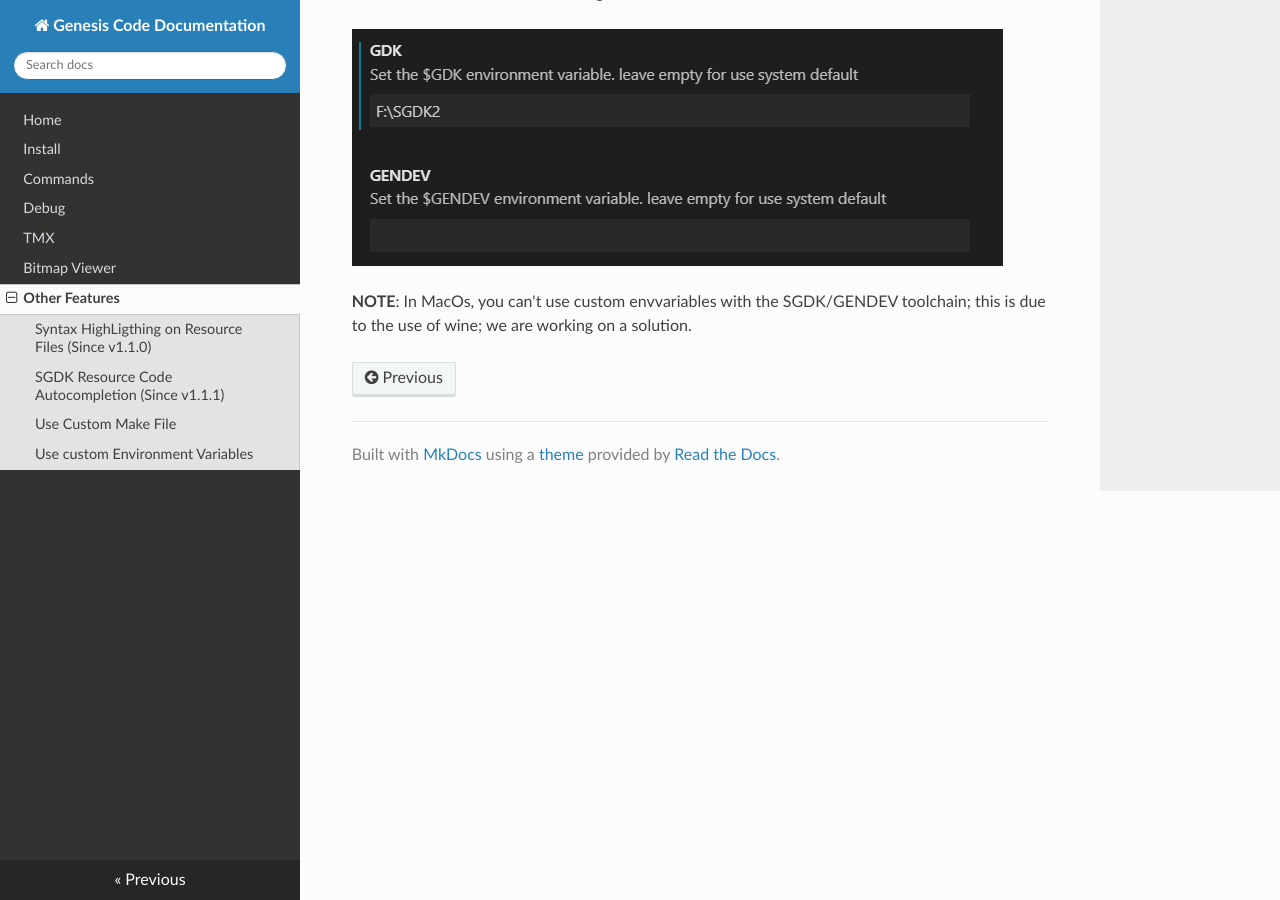
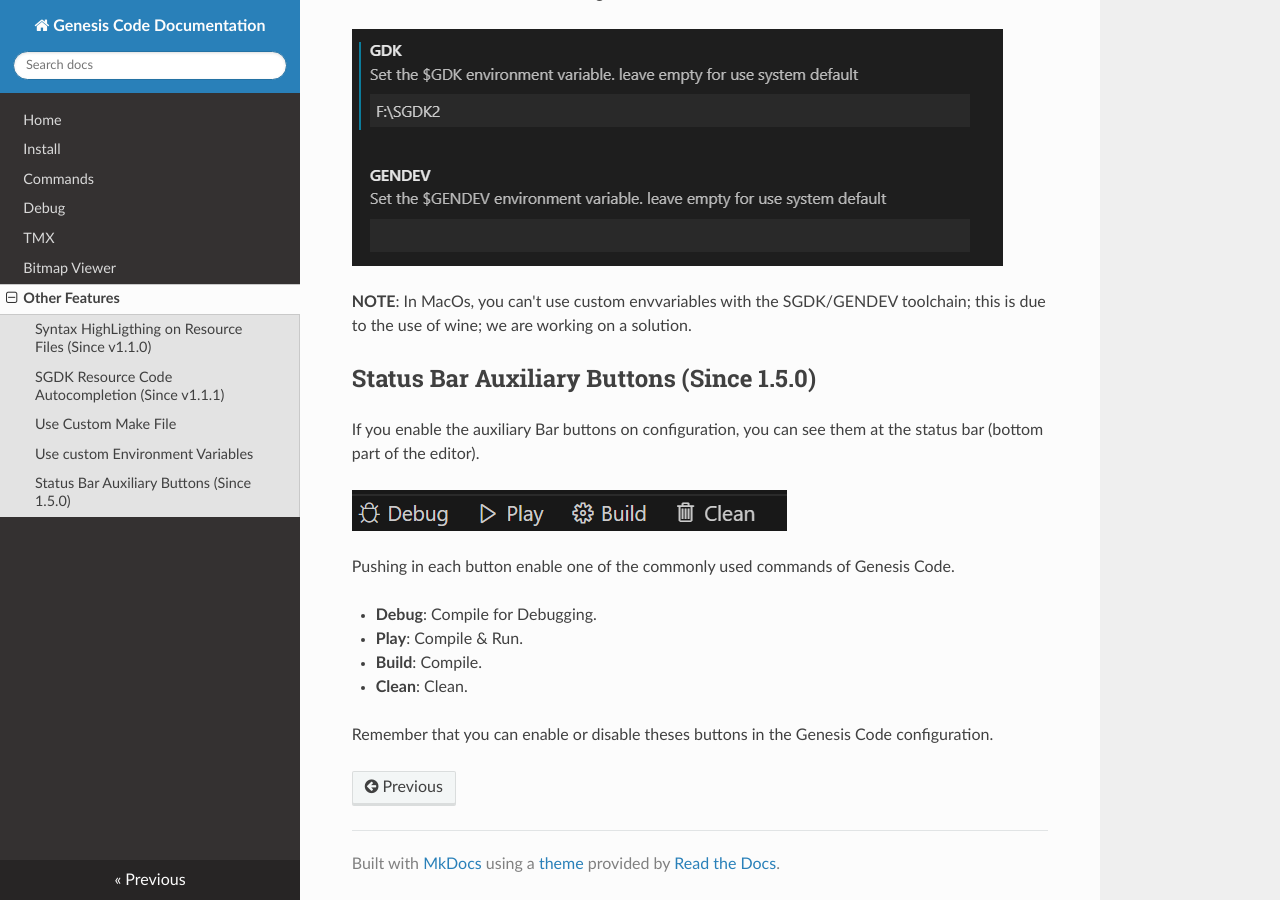
Before and after one commit to zerasul/genesis-code-docs, an MkDocs documentation site: the page built from docs/otherfeatures.md, in a window 1280 px wide and 900 px high, scrolled down 1197 px. Built offline with MkDocs 1.6.1, drawn with Linux system fonts in a browser that asks for light colours; nearby versions of some CDN libraries.

Commit message:
adding auxiliary buttons configuration

```diff
--- a/docs/otherfeatures.md
+++ b/docs/otherfeatures.md
@@ -29,3 +29,18 @@
 ![envvariables](img/envvariables.png)
 
 **NOTE**: In MacOs, you can't use custom envvariables with the SGDK/GENDEV toolchain; this is due to the use of wine; we are working on a solution.
+
+## Status Bar Auxiliary Buttons (Since 1.5.0)
+
+If you enable the auxiliary Bar buttons on configuration, you can see them at the status bar (bottom part of the editor).
+
+![Status bar Auxiliary Buttons](img/sbarbuttons.png)
+
+Pushing in each button enable one of the commonly used commands of Genesis Code.
+
+* **Debug**: Compile for Debugging.
+* **Play**: Compile & Run.
+* **Build**: Compile.
+* **Clean**: Clean.
+
+Remember that you can enable or disable theses buttons in the Genesis Code configuration.
```
Also changed, not shown: docs/install.md (+6 -0 lines), docs/img/sbarbuttons.png (added), docs/img/statusbar.png (added), 1 other file.
